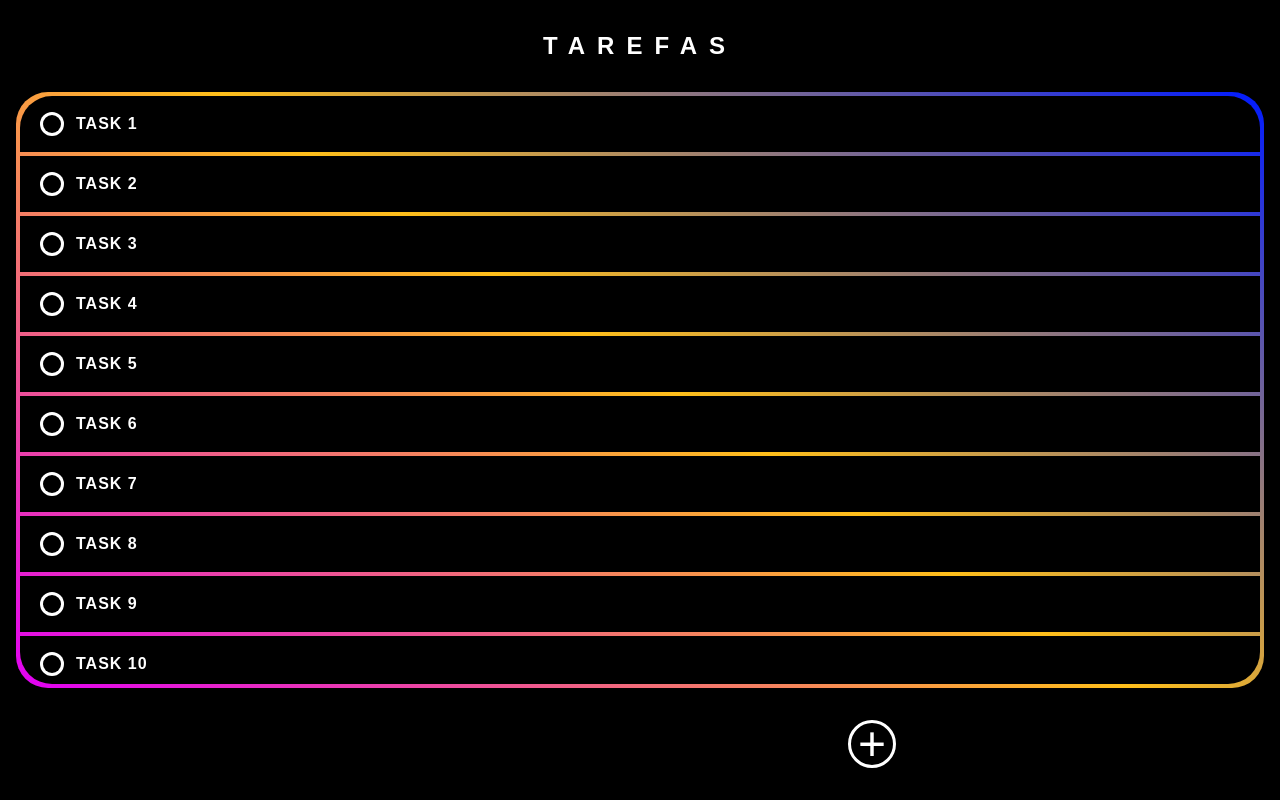
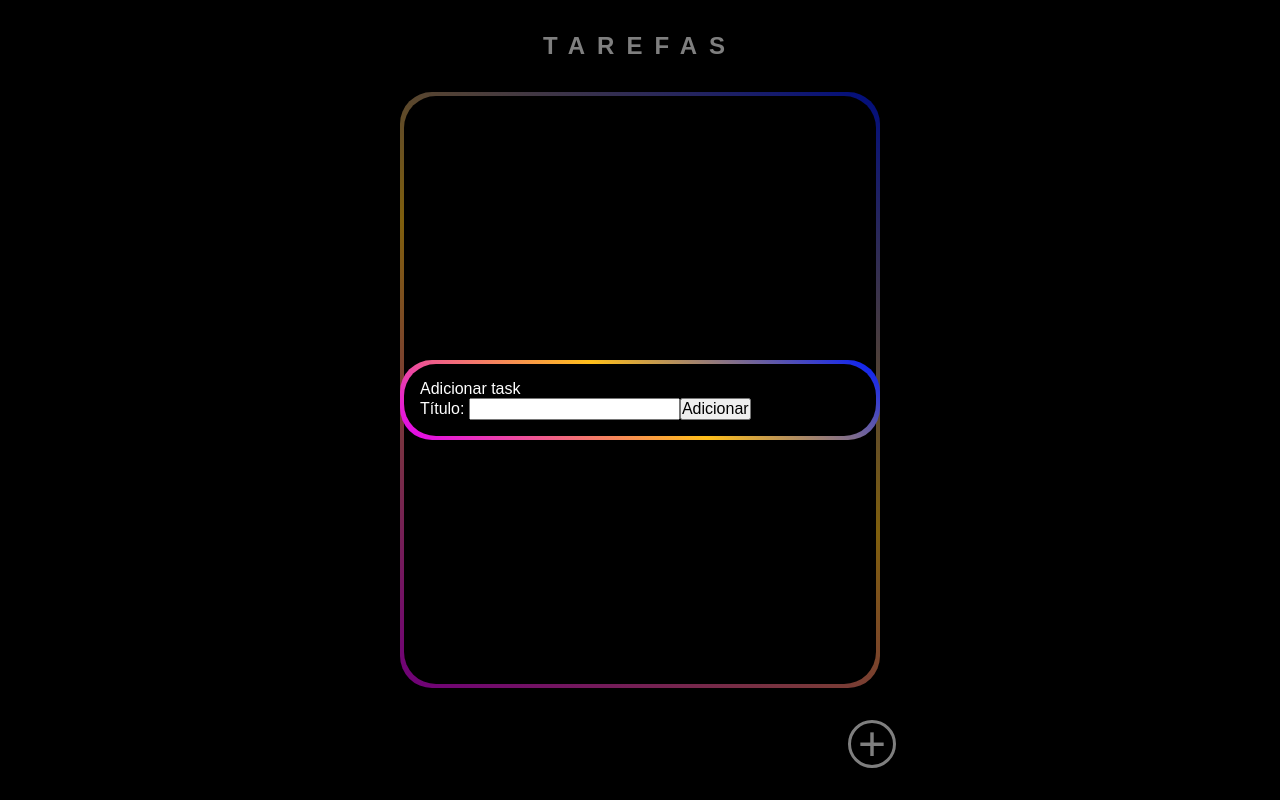
Before and after one commit to willykleitinho/task-list-angular, an Angular app: page / in a window 1280 px wide. Built offline with nearby package versions, Linux system fonts and the light colour scheme.

Commit message:
Add task; create modal component

```diff
--- a/src/app/action-bar/action-bar.component.html
+++ b/src/app/action-bar/action-bar.component.html
@@ -2,8 +2,22 @@
   <div></div>
   <div></div>
   <div>
-    <button class="add-button">
+    <button class="add-button" (click)="this.toggleModal()">
       +
     </button>
   </div>
 </div>
+<app-modal [show]="this.showModal" (onToggle)="this.toggleModal()">
+  <div class="modal-title">
+    Adicionar task
+  </div>
+  <form [formGroup]="newTaskControl" (ngSubmit)="newTaskSubmit()">
+    <label>
+      Título: {{newTaskControl.value.title}}
+      <input type="text" formControlName="title" />
+    </label>
+    <button type="submit">
+      Adicionar
+    </button>
+  </form>
+</app-modal>
--- a/src/app/action-bar/action-bar.component.ts
+++ b/src/app/action-bar/action-bar.component.ts
@@ -1,4 +1,7 @@
 import { Component, OnInit } from '@angular/core';
+
+import { FormControl, FormGroup } from '@angular/forms';
+import { TasksService } from '../services/tasks.service';
 
 @Component({
   selector: 'app-action-bar',
@@ -7,9 +10,32 @@ import { Component, OnInit } from '@angular/core';
 })
 export class ActionBarComponent implements OnInit {
 
-  constructor() { }
+  showModal = true;
+
+  newTaskControl = new FormGroup({
+    title: new FormControl(''),
+  });
+
+  constructor(
+    private tasksService: TasksService
+  ) { }
 
   ngOnInit(): void {
   }
 
+  toggleModal() {
+    this.showModal = !this.showModal;
+  }
+
+  newTaskSubmit() {
+    const {
+      title,
+    } = this.newTaskControl.value;
+
+    if (!title || title.trim().length < 1) return;
+
+
+    this.tasksService.addTask(title);
+
+  }
 }
--- /dev/null
+++ b/src/app/components/modal/modal.component.html
@@ -0,0 +1,11 @@
+<div
+  class="overlay"
+  [ngClass]="[this.show ? '' : 'hide']"
+  (click)="this.onToggle.emit()"
+>
+  <div class="card-outer-container" [ngClass]="size" (click)="$event.stopPropagation()">
+    <div class="card-inner-container">
+      <ng-content></ng-content>
+    </div>
+  </div>
+</div>
--- /dev/null
+++ b/src/app/components/modal/modal.component.scss
@@ -0,0 +1,43 @@
+:host {
+  position: fixed;
+  inset: 0 0 0 0;
+  pointer-events: none;
+}
+
+.overlay {
+  width: 100%;
+  height: 100%;
+  background-color: rgba(0, 0, 0, 0.5);
+  display: grid;
+  place-items: center;
+  pointer-events: initial;
+
+  &.hide {
+    display: none;
+  }
+}
+
+.card-outer-container {
+  padding: 0.25rem;
+  border-radius: 2rem;
+  background: var(--bg-gradient);
+  width: 100%;
+}
+
+.card-inner-container {
+  padding: 1rem;
+  border-radius: 2rem;
+  background: black;
+}
+
+.sm {
+  max-width: 20rem;
+}
+
+.md {
+  max-width: 25rem;
+}
+
+.lg {
+  max-width: 30rem;
+}
--- /dev/null
+++ b/src/app/components/modal/modal.component.ts
@@ -0,0 +1,19 @@
+import { Component, EventEmitter, Input, OnInit, Output } from '@angular/core';
+
+@Component({
+  selector: 'app-modal',
+  templateUrl: './modal.component.html',
+  styleUrls: ['./modal.component.scss']
+})
+export class ModalComponent implements OnInit {
+
+  @Input() show!: boolean;
+  @Input() size: 'sm' | 'md' | 'lg' = 'lg';
+
+  @Output() onToggle: EventEmitter<any> = new EventEmitter();
+
+  constructor() { }
+
+  ngOnInit(): void {
+  }
+}
--- a/src/app/services/tasks.service.ts
+++ b/src/app/services/tasks.service.ts
@@ -12,12 +12,23 @@ export type Task = {
   providedIn: 'root'
 })
 export class TasksService implements OnInit {
+  private tasks: Task[] = [];
+  lastId = this.tasks.length + 1;
 
   constructor() { }
 
   ngOnInit() {}
 
   getTasks(): Observable<Task[]> {
-    return of(mockTasks);
+    return of(this.tasks);
   }
+
+  addTask(title: string) {
+    this.tasks.push({
+      task: title,
+      done: false,
+      id: this.lastId++,
+    });
+  }
+
 }
--- a/src/app/task-list/task-list.component.scss
+++ b/src/app/task-list/task-list.component.scss
@@ -13,6 +13,9 @@
   border-radius: 2rem;
   height: 50vh;
   flex-grow: 1;
+  max-width: 30rem;
+  margin: auto;
+  width: 100%;
 }
 
 .list-items {
```
Also changed, not shown: src/app/app.module.ts (+6 -2 lines), 1 other file (tests, documents, lock files or other folders).
